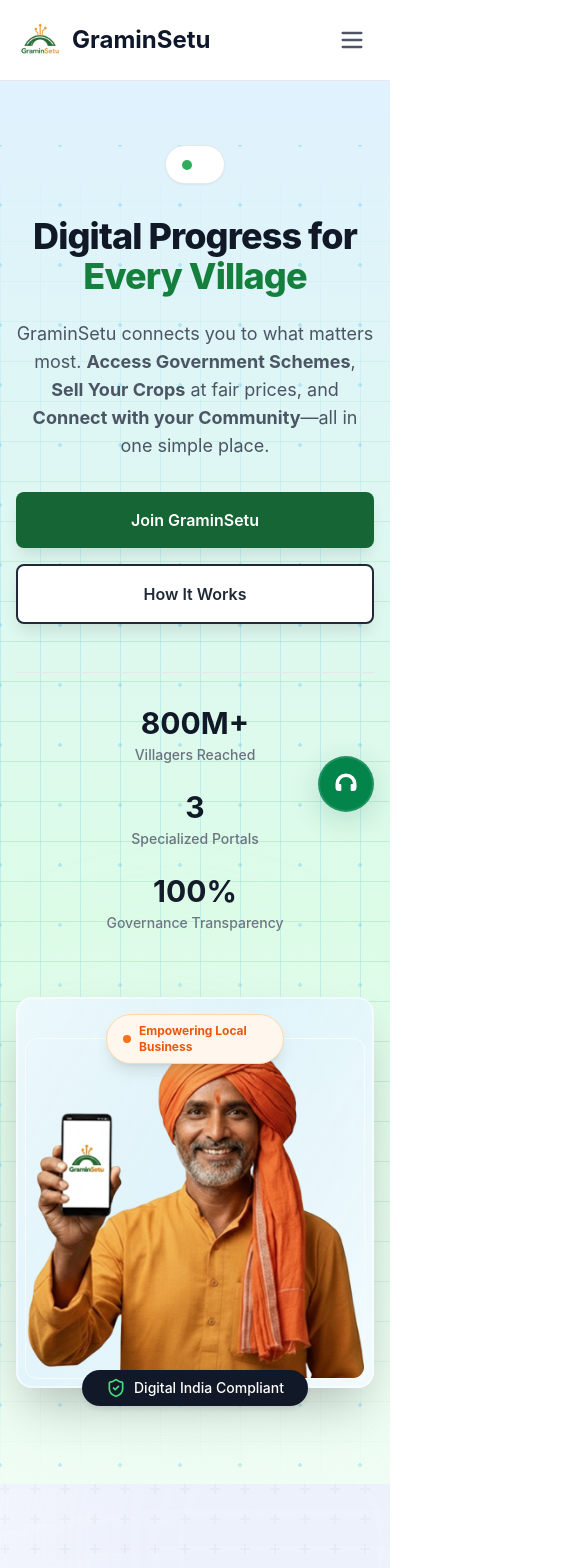
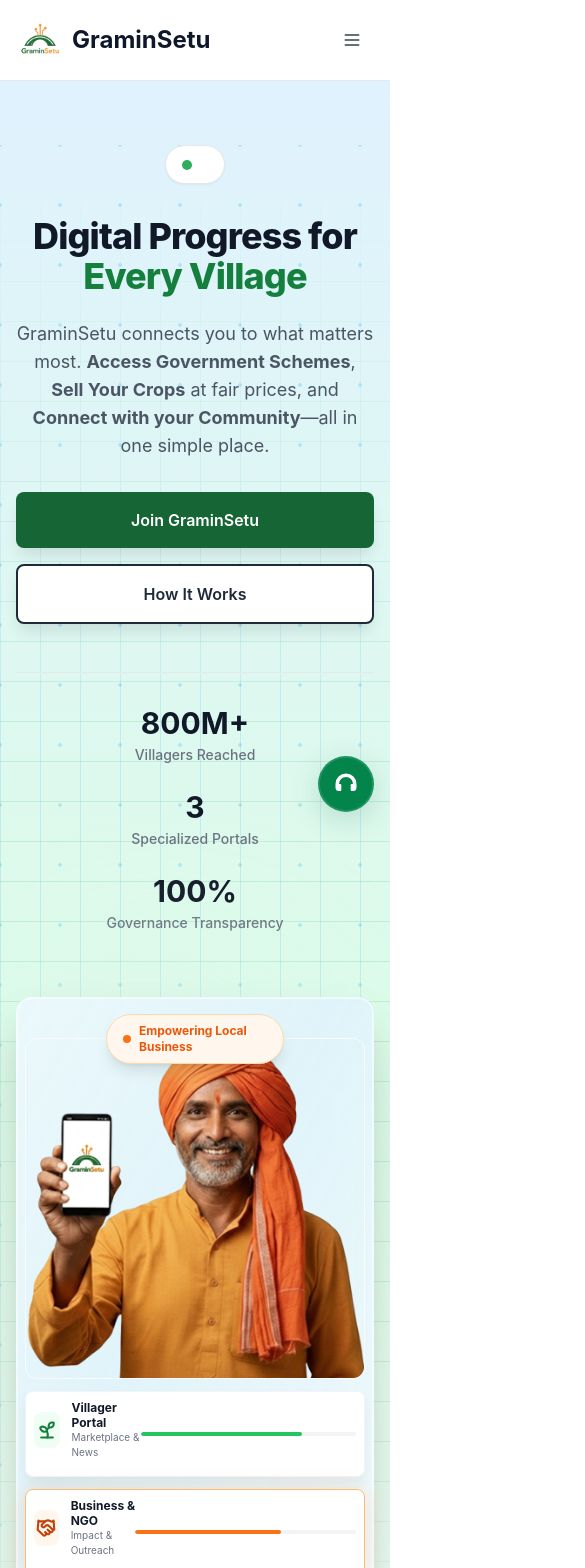
Before and after one commit to graminsetu/GraminSetu-LandingPage, a React (Create React App) app: page / in a window 390 px wide. Shown: the top 1568 px of the page, 585 px wide, since content can reach past the window. Built offline with nearby package versions, Linux system fonts and the light colour scheme.

Commit message:
web page designs

```diff
--- a/src/components/HeroSection/HeroSection.scss
+++ b/src/components/HeroSection/HeroSection.scss
@@ -159,12 +159,25 @@
     box-shadow: 0 10px 15px -3px rgba(0, 0, 0, 0.1), 0 4px 6px -2px rgba(0, 0, 0, 0.05);
     border: 1px solid #f3f4f6;
     max-width: 200px;
-    display: none;
+    display: block;
     transition: transform 0.3s ease;
     z-index: 20;
 
-    @media (min-width: 1024px) {
-      display: block;
+    /* Mobile: make cards flow below the image to avoid clipping and overlapping
+       They will appear as compact blocks under the visual on small screens */
+    @media (max-width: 1023px) {
+      position: static;
+      width: 100%;
+      max-width: none;
+      margin-top: 0.75rem;
+      background-color: rgba(255,255,255,0.98);
+      display: flex;
+      align-items: center;
+      justify-content: space-between;
+      padding: 0.5rem;
+      border-radius: 0.5rem;
+      box-shadow: 0 6px 12px rgba(0,0,0,0.06);
+      transform: none !important;
     }
 
     &:hover {
--- a/src/components/Navbar.jsx
+++ b/src/components/Navbar.jsx
@@ -1,4 +1,5 @@
 import React, { useState, useRef } from 'react';
+import { createPortal } from 'react-dom';
 import { Link, useNavigate, useLocation } from 'react-router-dom';
 import Logo from './Logo/Logo';
 
@@ -212,13 +213,30 @@
         </div>
 
         {/* Mobile Menu Button */}
-        <div className="flex lg:hidden">
+        <div className="flex lg:hidden items-center">
           <button
-            onClick={() => setMobileMenuOpen(true)}
-            className="p-2 rounded-lg text-gray-600 hover:bg-gray-100 focus:outline-none focus:ring-2 focus:ring-gramin-500"
-            aria-label="Open menu"
+            onClick={() => setMobileMenuOpen((s) => !s)}
+            className={`${
+              mobileMenuOpen
+                ? 'p-2 rounded-md text-gray-700 bg-white/0'
+                : 'p-3 rounded-full text-gray-700 hover:bg-gray-100'
+            } focus:outline-none focus:ring-2 focus:ring-gramin-500 focus:ring-offset-2 transition-all`}
+            aria-label={mobileMenuOpen ? 'Close menu' : 'Open menu'}
+            aria-expanded={mobileMenuOpen}
+            aria-controls="mobile-drawer"
           >
-            <svg className="w-7 h-7" fill="none" stroke="currentColor" viewBox="0 0 24 24">
+            <span className="sr-only">{mobileMenuOpen ? 'Close menu' : 'Open menu'}</span>
+            {mobileMenuOpen ? (
+              <svg className="w-5 h-5" fill="none" stroke="currentColor" viewBox="0 0 24 24">
+                <path
+                  strokeLinecap="round"
+                  strokeLinejoin="round"
+                  strokeWidth="2"
+                  d="M6 18L18 6M6 6l12 12"
+                />
+              </svg>
+            ) : (
+              <svg className="w-5 h-5" fill="none" stroke="currentColor" viewBox="0 0 24 24">
                 <path
                   strokeLinecap="round"
                   strokeLinejoin="round"
@@ -226,22 +244,29 @@
                   d="M4 6h16M4 12h16M4 18h16"
                 />
               </svg>
+            )}
           </button>
         </div>
       </div>
 
-      {/* Mobile Menu Overlay */}
+      {/* Mobile Menu Overlay (portal to document.body to avoid stacking context issues) */}
+      {createPortal(
         <div
-        className={`fixed inset-0 z-50 lg:hidden transition-opacity duration-300 ${
+          id="mobile-drawer-wrapper"
+          className={`fixed inset-0 z-[99999] lg:hidden transition-opacity duration-300 ${
             mobileMenuOpen ? 'opacity-100 pointer-events-auto' : 'opacity-0 pointer-events-none'
           }`}
         >
           {/* Backdrop */}
-        <div className="absolute inset-0 bg-black/40 backdrop-blur-sm" onClick={closeMobileMenu} />
+          <div
+            className="absolute inset-0 bg-black/40 backdrop-blur-sm"
+            onClick={closeMobileMenu}
+          />
 
           {/* Drawer */}
           <div
-          className={`absolute top-0 right-0 w-[80%] max-w-sm h-full bg-white shadow-2xl transform transition-transform duration-300 ease-out ${
+            id="mobile-drawer"
+            className={`absolute top-0 right-0 w-[48%] max-w-xs h-full bg-white shadow-2xl transform transition-transform duration-300 ease-out ${
               mobileMenuOpen ? 'translate-x-0' : 'translate-x-full'
             }`}
           >
@@ -252,6 +277,7 @@
                 <button
                   onClick={closeMobileMenu}
                   className="p-2 rounded-full hover:bg-gray-100 transition-colors"
+                  aria-label="Close menu"
                 >
                   <svg
                     className="w-6 h-6 text-gray-500"
@@ -405,7 +431,9 @@
               </div>
             </div>
           </div>
-      </div>
+        </div>,
+        document.body
+      )}
     </nav>
   );
 };
```
Lines whose indentation alone changed are shown as unchanged.
